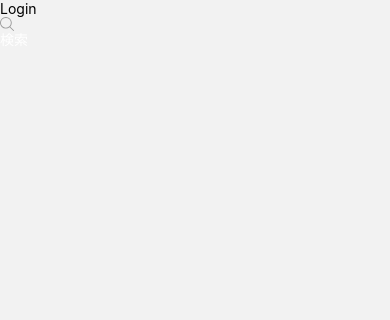
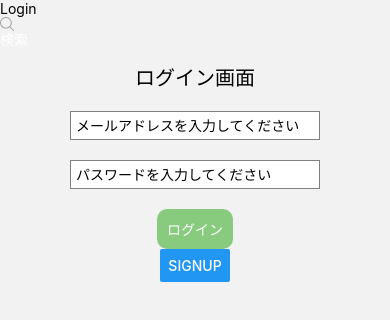
Before and after one commit to yoshiydp/ReactNativeAppSample, a React Native app: screen / in a window 390 px wide. Shown: the top 320 px of the page. Built offline with nearby package versions, Linux system fonts and the light colour scheme; no server answers.

Commit message:
Add firebase auth functions

```diff
--- a/src/components/templates/MainScreen/index.tsx
+++ b/src/components/templates/MainScreen/index.tsx
@@ -1,7 +1,7 @@
 import React, { useEffect, useState } from 'react';
-import { View, Button, ScrollView, Text } from 'react-native';
-
-import { firebaseConfig } from '../../../config';
+import { View, Button, ScrollView, Text, TouchableOpacity } from 'react-native';
+import { signOut } from 'firebase/auth';
+import { auth } from '../../../config/firebase';
 
 // Components
 import MainTitleHeader from 'components/organisms/MainTitleHeader';
@@ -19,6 +19,16 @@ const MainScreen = (props: Props) => {
   useEffect(() => {
   }, []);
 
+  const handleLogout = () => {
+    signOut(auth)
+      .then(() => {
+        console.log('logout');
+      })
+      .catch((error) => {
+        console.log(error.message);
+      });
+  };
+
   return (
     <View style={ styles.container }>
       <MainTitleHeader
@@ -32,6 +42,18 @@ const MainScreen = (props: Props) => {
         <Button title="EditTrack" onPress={() => props.navigation.navigate('EditTrack')} />
         <Button title="EditMyAccount" onPress={() => props.navigation.navigate('EditMyAccount')} />
         <Button title="PasswordReset" onPress={() => props.navigation.navigate('PasswordReset')} />
+        <TouchableOpacity
+          onPress={handleLogout}
+          style={{
+            marginTop: 10,
+            padding: 10,
+            backgroundColor: '#88cb7f',
+            borderRadius: 10,
+            width: 100,
+          }}
+        >
+          <Text style={{ color: 'white' }}>ログアウト</Text>
+        </TouchableOpacity>
       </ScrollView>
     </View>
   );
--- a/src/navigators/StackNavigator.tsx
+++ b/src/navigators/StackNavigator.tsx
@@ -47,18 +47,20 @@ const StackNavigator = () => {
           component={ MainTabBar }
         />
         :
+        <>
           <Stack.Screen
             name="Login"
             component={ LoginScreen }
           />
+          <Stack.Screen
+            name="SignUp"
+            component={ SignUpScreen }
+          />
+        </>
       }
       <Stack.Screen
         name="Loading"
         component={ LoadingScreen }
-        />
-      <Stack.Screen
-        name="SignUp"
-        component={ SignUpScreen }
       />
       <Stack.Screen
         name="NewProject"
--- a/src/screens/Login/index.tsx
+++ b/src/screens/Login/index.tsx
@@ -1,5 +1,14 @@
 import React, { useEffect, useState } from 'react';
-import { View, Text } from 'react-native';
+import {
+  View,
+  TextInput,
+  Text,
+  TouchableOpacity,
+  KeyboardAvoidingView,
+  Button
+} from 'react-native';
+import { signInWithEmailAndPassword } from 'firebase/auth';
+import { auth } from '../../config/firebase';
 
 // Components
 import MainTitleHeader from 'components/organisms/MainTitleHeader';
@@ -10,16 +19,84 @@ import * as TEXT from 'constants/text';
 // Styles
 import styles from './Login.scss';
 
-const Login = () => {
+interface Props {
+  navigation: any;
+}
+
+const Login = (props: Props) => {
+  const [email, setEmail] = useState('');
+  const [password, setPassword] = useState('');
 
   useEffect(() => {
   }, []);
+
+  const handleLogin = async () => {
+    try {
+      await signInWithEmailAndPassword(auth, email, password);
+    } catch (error: any) {
+      console.log(error.message);
+    }
+  };
 
   return (
     <View style={styles.container}>
       <MainTitleHeader
         title={TEXT.TITLE_LOGIN}
       />
+      <KeyboardAvoidingView
+        behavior="padding"
+        style={{
+        justifyContent: 'center',
+        alignItems: 'center',
+        flex: 1,
+        }}
+      >
+        <Text style={{ fontSize: 20, marginBottom: 20 }}>ログイン画面</Text>
+        <View style={{ marginBottom: 20 }}>
+          <TextInput
+            style={{
+              width: 250,
+              borderWidth: 1,
+              padding: 5,
+              borderColor: 'gray',
+              backgroundColor: 'white'
+            }}
+            onChangeText={setEmail}
+            value={email}
+            placeholder="メールアドレスを入力してください"
+            autoCapitalize="none"
+            autoCorrect={false}
+          />
+        </View>
+        <View style={{ marginBottom: 20 }}>
+          <TextInput
+            style={{
+              width: 250,
+              borderWidth: 1,
+              padding: 5,
+              borderColor: 'gray',
+              backgroundColor: 'white'
+            }}
+            onChangeText={setPassword}
+            value={password}
+            placeholder="パスワードを入力してください"
+            secureTextEntry={true}
+            autoCapitalize="none"
+          />
+        </View>
+        <TouchableOpacity
+          style={{
+            padding: 10,
+            backgroundColor: '#88cb7f',
+            borderRadius: 10,
+          }}
+          onPress={handleLogin}
+          // disabled={!email || !password}
+        >
+          <Text style={{ color: 'white' }}>ログイン</Text>
+        </TouchableOpacity>
+        <Button title="SignUp" onPress={() => props.navigation.navigate('SignUp')} />
+      </KeyboardAvoidingView>
     </View>
   );
 };
--- a/src/screens/SignUp/index.tsx
+++ b/src/screens/SignUp/index.tsx
@@ -1,5 +1,14 @@
 import React, { useEffect, useState } from 'react';
-import { View, Text } from 'react-native';
+import {
+  View,
+  TextInput,
+  Text,
+  TouchableOpacity,
+  KeyboardAvoidingView,
+  Button
+} from 'react-native';
+import { createUserWithEmailAndPassword } from 'firebase/auth';
+import { auth } from '../../config/firebase';
 
 // Components
 import MainTitleHeader from 'components/organisms/MainTitleHeader';
@@ -11,15 +20,79 @@ import * as TEXT from 'constants/text';
 import styles from './SignUp.scss';
 
 const SignUp = () => {
+  const [email, setEmail] = useState('');
+  const [password, setPassword] = useState('');
 
   useEffect(() => {
   }, []);
+
+  const handleRegister = async () => {
+    try {
+      const user = await createUserWithEmailAndPassword(auth, email, password);
+      console.log(user);
+    } catch (error: any) {
+      console.log(error.message);
+    }
+  };
 
   return (
     <View style={styles.container}>
       <MainTitleHeader
         title={TEXT.TITLE_SIGNUP}
       />
+      <KeyboardAvoidingView
+        behavior="padding"
+        style={{
+          justifyContent: 'center',
+          alignItems: 'center',
+          flex: 1,
+        }}
+      >
+        <Text style={{ fontSize: 20, marginBottom: 20 }}>ユーザ登録画面</Text>
+        <View style={{ marginBottom: 20 }}>
+          <TextInput
+            style={{
+              width: 250,
+              borderWidth: 1,
+              padding: 5,
+              borderColor: 'gray',
+              backgroundColor: 'white'
+            }}
+            onChangeText={setEmail}
+            value={email}
+            placeholder="メールアドレスを入力してください"
+            autoCapitalize="none"
+            autoCorrect={false}
+          />
+        </View>
+        <View style={{ marginBottom: 20 }}>
+          <TextInput
+            style={{
+              width: 250,
+              borderWidth: 1,
+              padding: 5,
+              borderColor: 'gray',
+              backgroundColor: 'white'
+            }}
+            onChangeText={setPassword}
+            value={password}
+            placeholder="パスワードを入力してください"
+            secureTextEntry={true}
+            autoCapitalize="none"
+          />
+        </View>
+        <TouchableOpacity
+          style={{
+            padding: 10,
+            backgroundColor: '#88cb7f',
+            borderRadius: 10,
+          }}
+          onPress={handleRegister}
+          // disabled={!email || !password}
+        >
+          <Text style={{ color: 'white' }}>登録する</Text>
+        </TouchableOpacity>
+      </KeyboardAvoidingView>
     </View>
   );
 };
```
Lines whose indentation alone changed are shown as unchanged.
